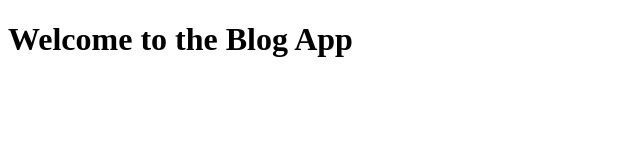
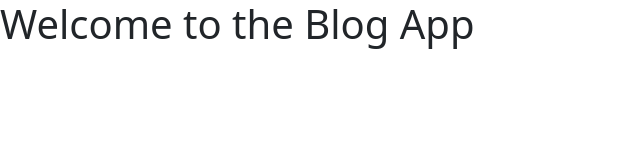
Before and after one commit to Aradford7/Blog2021, a website: page index.html in a window 1280 px wide. Shown: the whole page, without its empty margins (0-640 px from the left). Drawn offline with nearby package versions, Linux system fonts and the light colour scheme.

Commit message:
organizing files, test with server works

```diff
--- a/index.html
+++ b/index.html
@@ -4,6 +4,9 @@
     <meta charset="UTF-8">
     <meta http-equiv="X-UA-Compatible" content="IE=edge">
     <meta name="viewport" content="width=device-width, initial-scale=1.0">
+     <!--Bootstrap-->
+     <link href="https://cdn.jsdelivr.net/npm/bootstrap@5.0.0-beta2/dist/css/bootstrap.min.css" rel="stylesheet" integrity="sha384-BmbxuPwQa2lc/FVzBcNJ7UAyJxM6wuqIj61tLrc4wSX0szH/Ev+nYRRuWlolflfl" crossorigin="anonymous">
+
     <title>Blog App</title>
 </head>
 <body>
```
Also changed, not shown: view/signup.html (renamed from signup.html, +3 -0 lines), scripts/index.js (renamed from index.js), view/signin.html (added).
